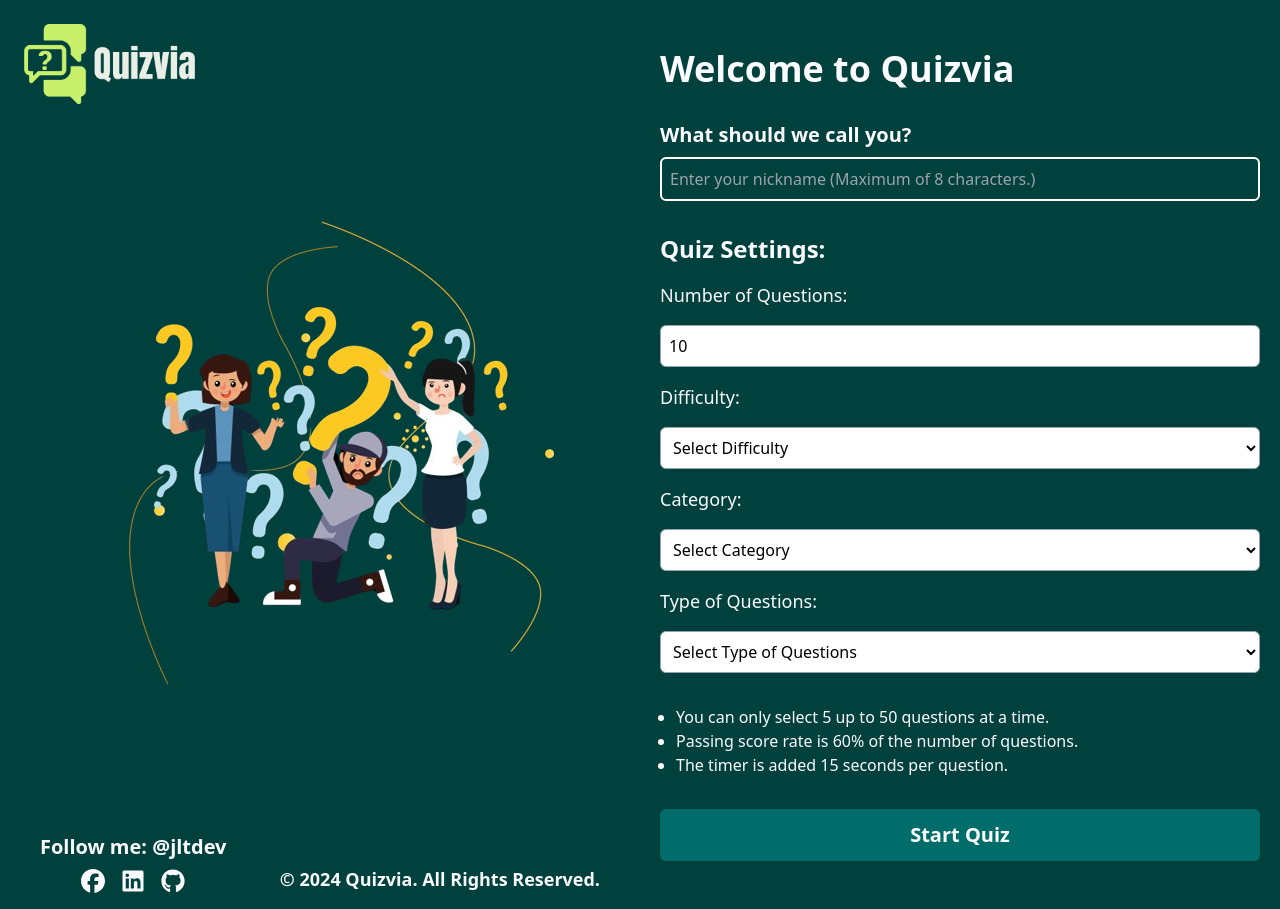
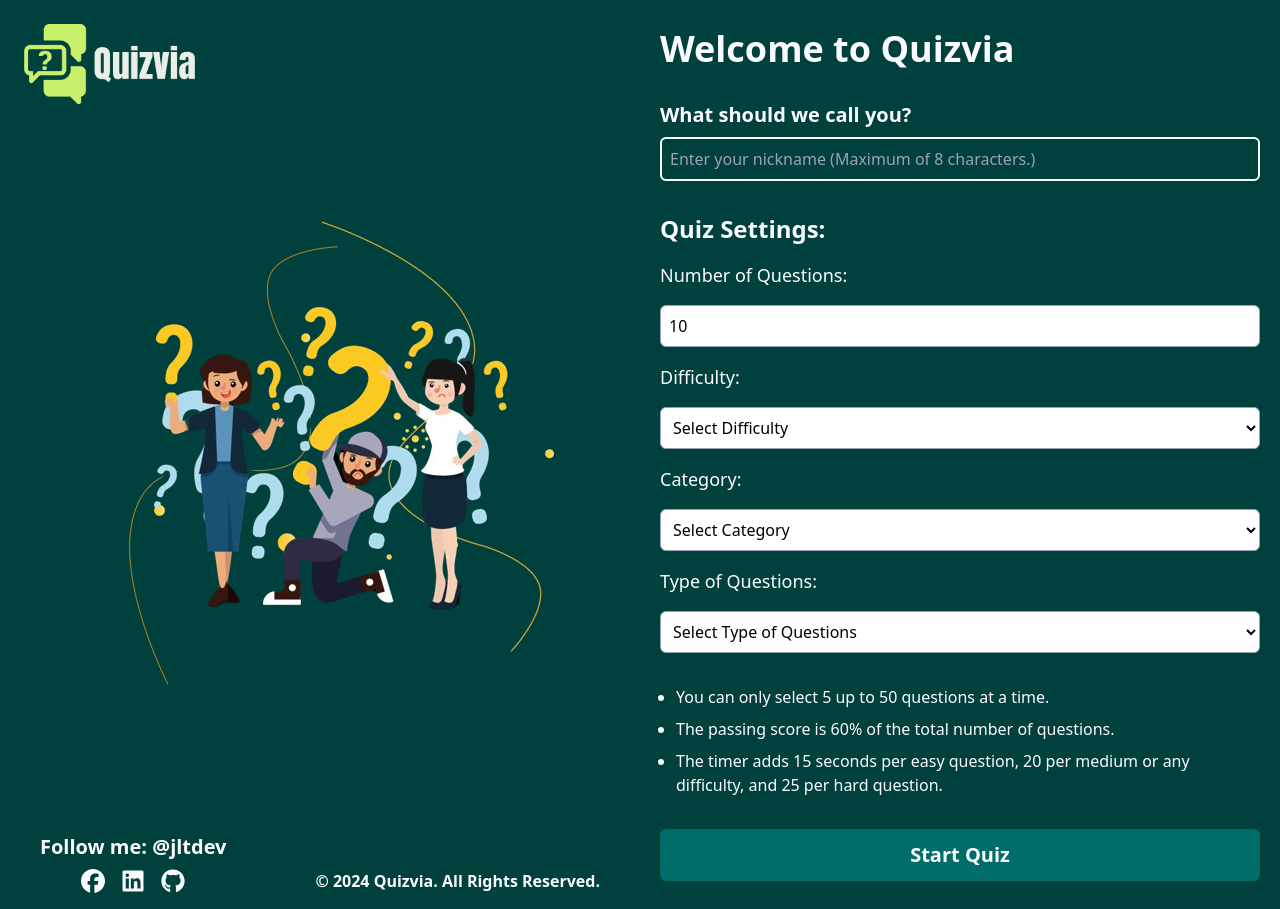
Before and after one commit to Loydie16/Quizvia, a React (Vite) app: page / in a window 1280 px wide. Built offline with nearby package versions, Linux system fonts and the light colour scheme.

Commit message:
fix some layout done

```diff
--- a/src/HomePage.jsx
+++ b/src/HomePage.jsx
@@ -76,11 +76,10 @@ function HomePage() {
                 </a>
               </div>
             </div>
-            <div className="flex items-center justify-center">
-              <span className="font-semibold text-lg text-custom-gray">
-                © 2024 Quizvia. All Rights Reserved.
-              </span>
-            </div>
+
+            <span className="font-semibold text-md text-custom-gray">
+              © 2024 Quizvia. All Rights Reserved.
+            </span>
           </div>
         </div>
 
@@ -198,19 +197,19 @@ function HomePage() {
                 </select>
               </div>
 
-              <div>
-                <ul className="list-disc list-outside pl-4">
+                <ul className="flex flex-col list-disc list-outside pl-4 gap-2">
                   <li className="text-md text-custom-gray xs:text-sm">
                     You can only select 5 up to 50 questions at a time.
                   </li>
                   <li className="text-md text-custom-gray xs:text-sm">
-                    Passing score rate is 60% of the number of questions.
+                    The passing score is 60% of the total number of questions.
                   </li>
                   <li className="text-md text-custom-gray xs:text-sm">
-                    The timer is added 15 seconds per question.
+                    The timer adds 15 seconds per easy question, 20 per medium
+                    or any difficulty, and 25 per hard question.
                   </li>
                 </ul>
-              </div>
+
               <button
                 className="text-white font-semibold text-xl rounded-md p-3 bg-[#006d6a] hover:bg-[#0a5a62] ease-in-out duration-300 transform hover:scale-95 hover:shadow-lg hover:cursor-pointer"
                 type="submit"
--- a/src/Questions.jsx
+++ b/src/Questions.jsx
@@ -187,7 +187,7 @@ function Questions() {
   //console.log(responseCode);
 
   return (
-    <div className="flex flex-col justify-center h-screen bg-[#00403d] flex-grow">
+    <div className="flex flex-col justify-center align-center w-full h-full min-h-screen  bg-[#00403d] flex-grow">
       {responseCode === 1 ? (
         <div className="flex flex-col justify-center items-center gap-6 text-center m-2">
           <h1 className="text-4xl font-bold text-white">
@@ -240,7 +240,7 @@ function Questions() {
           </div>
         </div>
       ) : (
-        <div className="flex flex-col justify-center lg:w-7/12 w-11/12 h-[95%] mx-auto bg-white rounded-md">
+        <div className="flex flex-col justify-center lg:w-7/12 w-11/12 mx-auto h-5/6 bg-white rounded-md my-4">
           <div className="flex flex-row justify-between xs:p-2 p-4 md:p-10 w-full h-32 border-b-2 border-[#00403d]">
             <div className="flex flex-col justify-center items-start xl:gap-2">
               <h1 className="font-bold text-[#00403d] sm:text-xl text-md">
@@ -326,7 +326,6 @@ function Questions() {
                     });
                   }
                 }}
-
                 onComplete={() => {
                   navigate("/results");
                 }}
@@ -335,8 +334,8 @@ function Questions() {
               </CountdownCircleTimer>
             </div>
           </div>
-          <div className="flex flex-col justify-start items-center p-4 md:p-8 w-full h-4/5">
-            <h1 className="text-md sm:text-2xl lg:text-2xl md:2xl pb-4  font-bold text-[#00403d] text-center">
+          <div className="flex flex-col justify-start items-center p-8 w-full h-4/5">
+            <h1 className="text-md sm:text-2xl md:text-3xl  pb-8  font-bold text-[#00403d] text-center">
               {questions[currentQuestionIndex].question}
             </h1>
             <form
@@ -365,7 +364,7 @@ function Questions() {
                       required
                     />
                     <label
-                      className="flex justify-center items-center w-full hover:cursor-pointer text-[#00403d] font-semibold"
+                      className="flex justify-center text-sm md:text-lg items-center w-full h-full hover:cursor-pointer text-[#00403d] font-semibold"
                       htmlFor={`true-${currentQuestionIndex}`}
                     >
                       True
@@ -391,7 +390,7 @@ function Questions() {
                       required
                     />
                     <label
-                      className="flex justify-center items-center w-full hover:cursor-pointer text-[#00403d] font-semibold"
+                      className="flex justify-center text-sm md:text-lg items-center w-full h-full hover:cursor-pointer text-[#00403d] font-semibold"
                       htmlFor={`false-${currentQuestionIndex}`}
                     >
                       False
@@ -405,7 +404,7 @@ function Questions() {
                   .map((option, index) => (
                     <div
                       key={index}
-                      className={`flex flex-row w-full gap-4 px-6 h-14 rounded-md ease-in-out duration-300 hover:cursor-pointer hover:bg-green-200 ${
+                      className={`flex flex-row w-full gap-4 p-4 rounded-md ease-in-out duration-300 hover:cursor-pointer hover:bg-green-200 ${
                         userChoices[currentQuestionIndex] === option
                           ? "bg-green-200 border-2 border-green-400"
                           : "bg-gray-200"
@@ -424,7 +423,7 @@ function Questions() {
                         required
                       />
                       <label
-                        className="flex justify-center text-sm md:text-base items-center w-full h-full hover:cursor-pointer text-[#00403d] font-semibold"
+                        className="flex justify-center text-sm md:text-lg items-center w-full h-full hover:cursor-pointer text-[#00403d] font-semibold"
                         htmlFor={`option-${currentQuestionIndex}-${index}`}
                       >
                         {option}
@@ -434,7 +433,7 @@ function Questions() {
               )}
             </form>
           </div>
-          <div className="flex flex-row justify-evenly sm:justify-between items-center mb-6 md:px-10 w-full">
+          <div className="flex flex-row justify-evenly sm:justify-between items-center my-6 sm:px-10 w-full">
             <h1 className="text-sm sm:text-lg md:text-xl font-bold text-[#00403d] text-center">
               Question {currentQuestionIndex + 1} of {numQuestions}
             </h1>
--- a/src/Results.jsx
+++ b/src/Results.jsx
@@ -172,7 +172,7 @@ function Results() {
         <Confetti
           className="w-full h-full"
           recycle={false}
-          numberOfPieces={2500}
+          numberOfPieces={200}
           tweenDuration={10000}
         />
       )}
@@ -379,7 +379,7 @@ function Results() {
       </div>
 
       <div className="flex w-full h-[14%] md:h-1/6 bg-[#0a5a62]">
-        <div className="flex items-center flex-col md:flex-row  justify-between w-full h-full p-3 md:px-20 gap-4">
+        <div className="flex items-center flex-col md:flex-row  justify-between w-full h-full p-4 md:p-8 md:px-20 gap-4">
           <div className="flex flex-col items-center justify-center gap-2">
             <span className="text-md md:text-xl font-bold text-custom-gray">
               Follow me: @jltdev
--- a/src/pageError.jsx
+++ b/src/pageError.jsx
@@ -3,8 +3,8 @@ import Lottie from "lottie-react";
 
 function pageError() {
      return (
-       <main className="flex flex-col justify-center  bg-[#00403d] w-full min-h-screen items-center">
-         <div className="flex flex-col items-center justify-center ">
+       <main className="flex flex-col justify-center  bg-[#00403d]  w-full min-h-screen items-center">
+         <div className="flex flex-col items-center justify-center m-4 ">
            <span className="font-bold text-4xl sm:text-6xl md:text-8xl lg:text-10xl text-custom-gray text-center">
              Page Respond with an Error
            </span>
```
